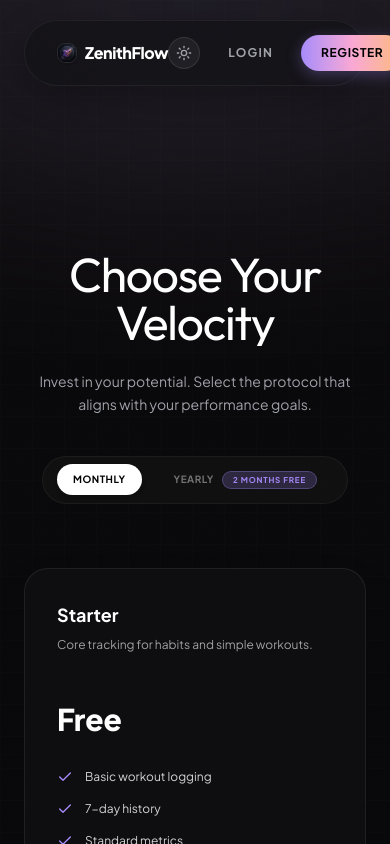
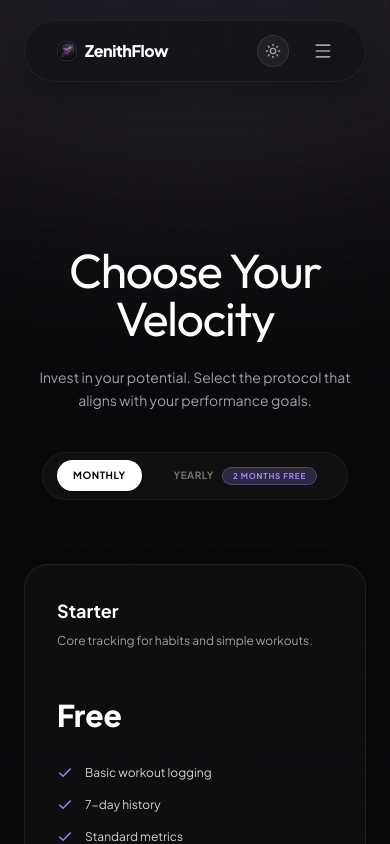
Before and after one commit to param20h/Task-planner, a Next.js app: page /pricing in a window 390 px wide. Shown: the top 844 px of the page. Built offline with nearby package versions, Linux system fonts and the light colour scheme.

Commit message:
fix: resolve mobile navigation overflow on pricing page by hiding login and register buttons on mobile viewports

```diff
--- a/src/app/pricing/page.tsx
+++ b/src/app/pricing/page.tsx
@@ -208,20 +208,20 @@ export default function PricingPage() {
                 {theme === "dark" ? <Sun className="h-4 w-4" /> : <Moon className="h-4 w-4" />}
               </button>
 
-              <Link href="/login">
+              <Link href="/login" className="hidden sm:inline-flex">
                 <Button variant="ghost" className="text-xs uppercase tracking-widest font-bold text-slate-500 dark:text-[#A1A1AA] hover:text-[#09090B] dark:hover:text-white px-3 py-1">
                   Login
                 </Button>
               </Link>
 
-              <Link href="/register">
+              <Link href="/register" className="hidden sm:inline-flex">
                 <button className="relative bg-gradient-to-r from-[#A78BFA] via-[#F9A8D4] to-[#FDBA74] text-black px-5 py-2.5 rounded-full text-xs font-bold uppercase tracking-wider transition-all duration-300 shadow-[0_4px_15px_rgba(167,139,250,0.3)]">
                   Register
                 </button>
               </Link>
 
               {/* Mobile hamburger menu */}
-              <button className="lg:hidden text-slate-600 dark:text-neutral-400 ml-1" onClick={() => setMenuOpen(!menuOpen)}>
+              <button className="lg:hidden text-slate-600 dark:text-neutral-400 ml-2" onClick={() => setMenuOpen(!menuOpen)}>
                 <Menu className="h-5 w-5" />
               </button>
             </div>
```
